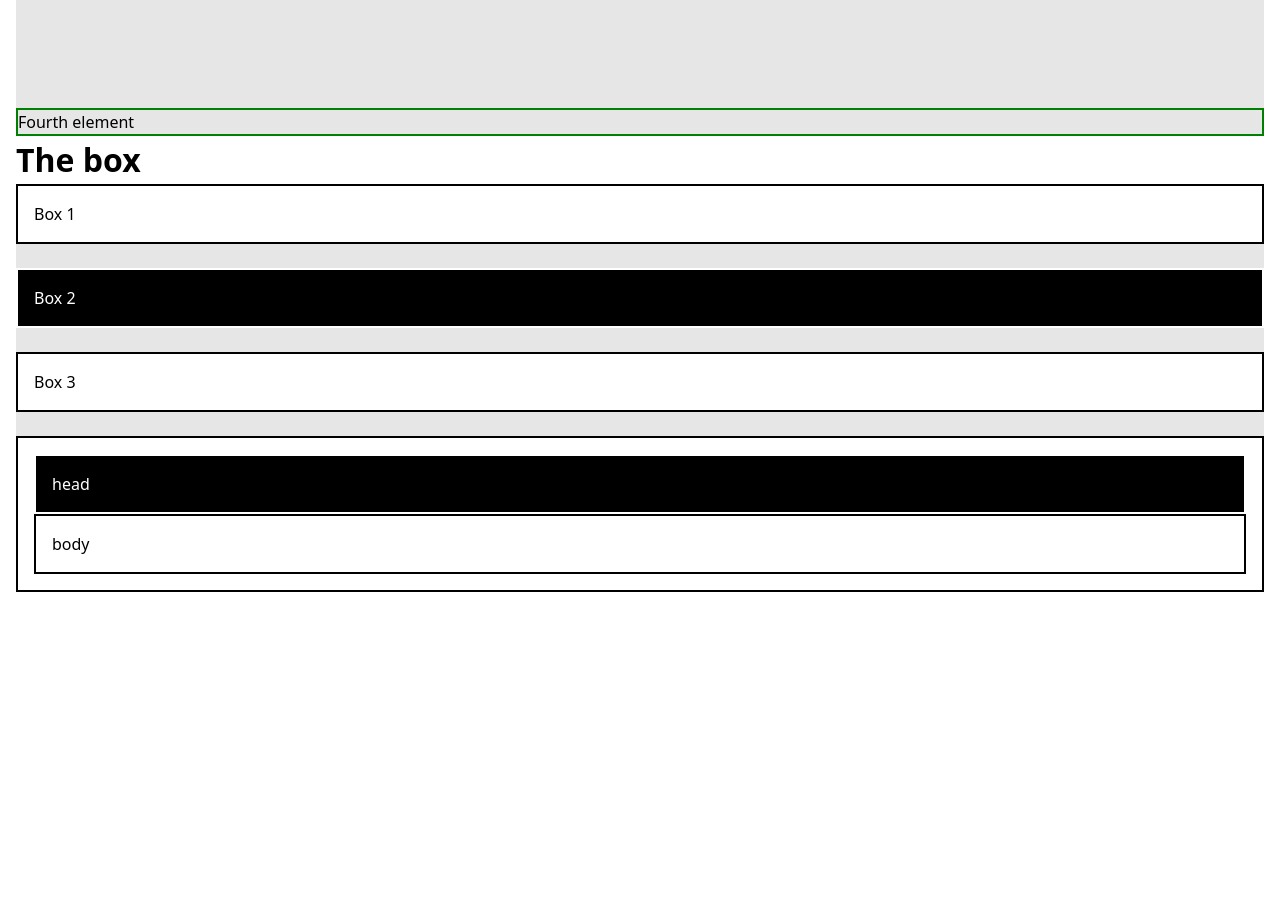
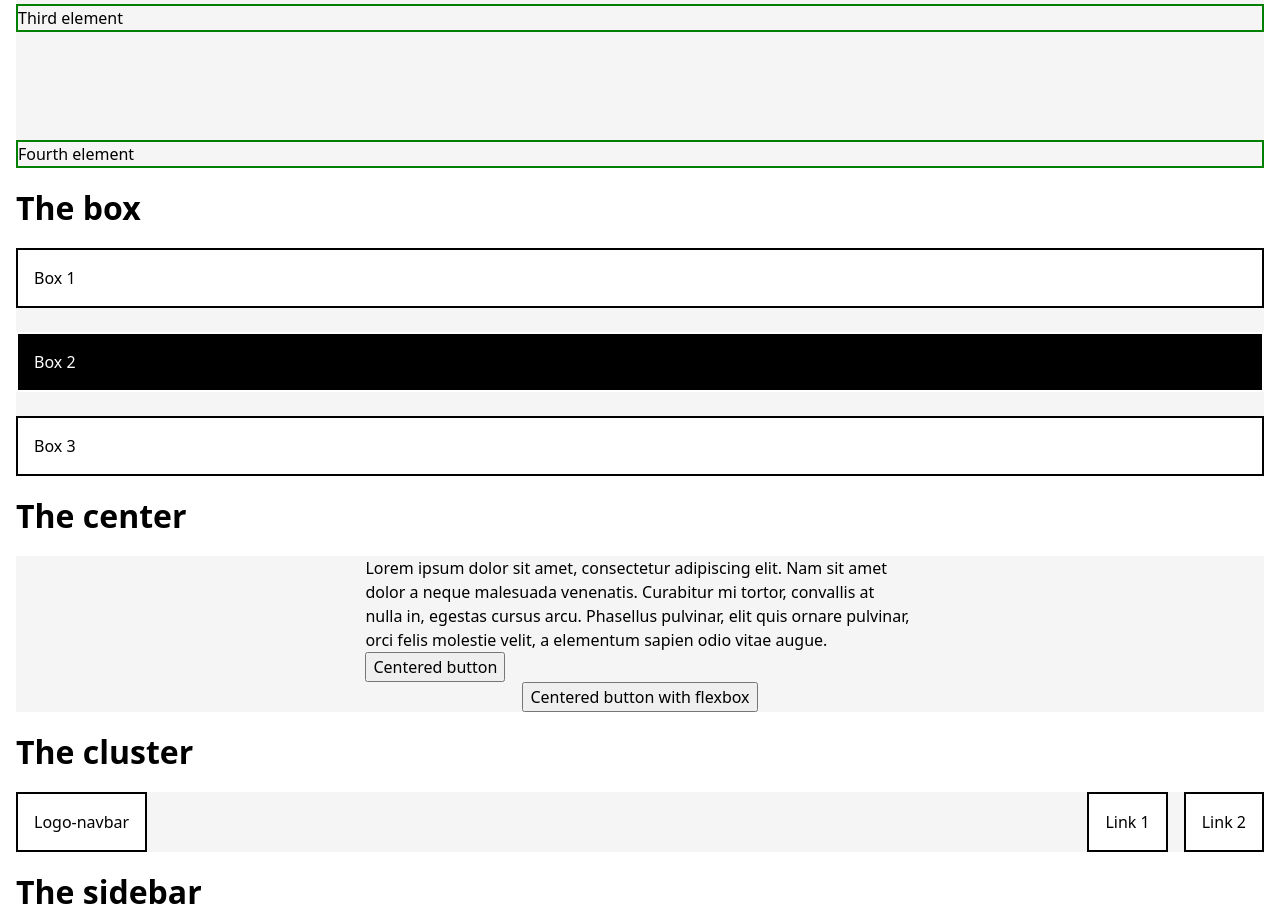
Before and after one commit to DeluxeOwl/every-layout, a React (Vite) app: page / in a window 1280 px wide. Shown: the part 180-1096 px from the top of the page. Before the commit the page ends 800 px from the top, so only its background shows below. Built offline with nearby package versions, Linux system fonts and the light colour scheme.

Commit message:
center and cluster

```diff
--- a/src/App.css
+++ b/src/App.css
@@ -1,8 +1,21 @@
 :root{
     --space:1.5rem;
 }
+
+.wrapper {
+    margin: 0 1rem 2rem 1rem;
+}
+.wrapper > div {
+    background-color: #f5f5f5;
+}
+
+h1 {
+    margin-block-start: 1rem;
+    margin-block-end: 1rem;
+}
+
 .stack {
-    background-color: #e6e6e6;
+
     display: flex;
     flex-direction: column;
     justify-content: flex-start;
@@ -60,3 +73,53 @@ color: inherit;
     color: var(--color-light);
     background-color: var(--color-dark);
 }
+
+.center {
+    --s1: 1rem;
+	box-sizing: content-box;
+	max-inline-size: 60ch;
+	margin-inline: auto;
+	padding-inline-start: var(--s1);
+	padding-inline-end: var(--s1);
+    /* text-align: center; */
+}
+
+.center-flexbox {
+	box-sizing: content-box;
+	max-inline-size: 60ch;
+	margin-inline: auto;
+	display: flex;
+	flex-direction: column;
+    /* You can play with align-items here */
+	align-items: center;
+}
+
+/* .cluster { */
+    /* ↓ Set the Flexbox context */
+    /* display: flex; */
+    /* ↓ Enable wrapping */
+    /* flex-wrap: wrap; */
+    /* ↓ Set the space/gap */
+    /* gap: var(--space, 1rem); */
+    /* ↓ Choose your justification (flex-start is default) */
+    /* justify-content: center; */
+    /* ↓ Choose your alignment (flex-start is default) */
+    /* align-items: center; */
+/* } */
+
+.cluster {
+    --space: 1rem;
+    display: flex;
+    flex-wrap: wrap;
+    gap: var(--space, 1rem);
+
+    /* justify-content: space-between;
+    align-items: center; */
+}
+.cluster.space-between {
+    justify-content: space-between;
+    align-items: center;
+}
+.cluster.flex-start {
+    justify-content: flex-start;
+}
--- a/src/App.jsx
+++ b/src/App.jsx
@@ -1,28 +1,64 @@
 import "./App.css";
+
+function Title(props) {
+  return <h1>{props.children}</h1>;
+}
+function Container(props) {
+  return <div {...props}>{props.children}</div>;
+}
+
 function App() {
   return (
-    <div style={{ margin: "0 1rem 0 1rem" }}>
-      <h1>The stack</h1>
-      <div style={{ height: "268px" }}>
+    <div className="wrapper">
+      <Title>The stack</Title>
+      <Container style={{ height: "268px" }}>
         <div className="stack">
           <p>First element</p>
           <p>Second element</p>
           <p>Third element</p>
           <p>Fourth element</p>
         </div>
-      </div>
-      <h1>The box</h1>
-      <div>
+      </Container>
+      <Title>The box</Title>
+      <Container>
         <div className="stack">
           <div className="box">Box 1</div>
           <div className="box invert">Box 2</div>
           <div className="box">Box 3</div>
-          <div className="box" style={{ padding: "0 !important" }}>
-            <div className="box invert">head</div>
-            <div className="box">body</div>
+        </div>
+      </Container>
+      <Title>The center</Title>
+      <Container>
+        <div className="center">
+          <p>
+            Lorem ipsum dolor sit amet, consectetur adipiscing elit. Nam sit
+            amet dolor a neque malesuada venenatis. Curabitur mi tortor,
+            convallis at nulla in, egestas cursus arcu. Phasellus pulvinar, elit
+            quis ornare pulvinar, orci felis molestie velit, a elementum sapien
+            odio vitae augue.
+          </p>
+        </div>
+        <div className="center">
+          <button>Centered button</button>
+        </div>
+        <div className="center-flexbox">
+          <button>Centered button with flexbox</button>
+        </div>
+      </Container>
+      <Title>The cluster</Title>
+      <Container>
+        <div className="cluster space-between">
+          <div className="cluster">
+            <div className="box">Logo-navbar</div>
+          </div>
+          <div className="cluster flex-start">
+            <div className="box">Link 1</div>
+            <div className="box">Link 2</div>
           </div>
         </div>
-      </div>
+      </Container>
+      <Title>The sidebar</Title>
+      <Container></Container>
     </div>
   );
 }
```
Lines whose indentation alone changed are shown as unchanged.
